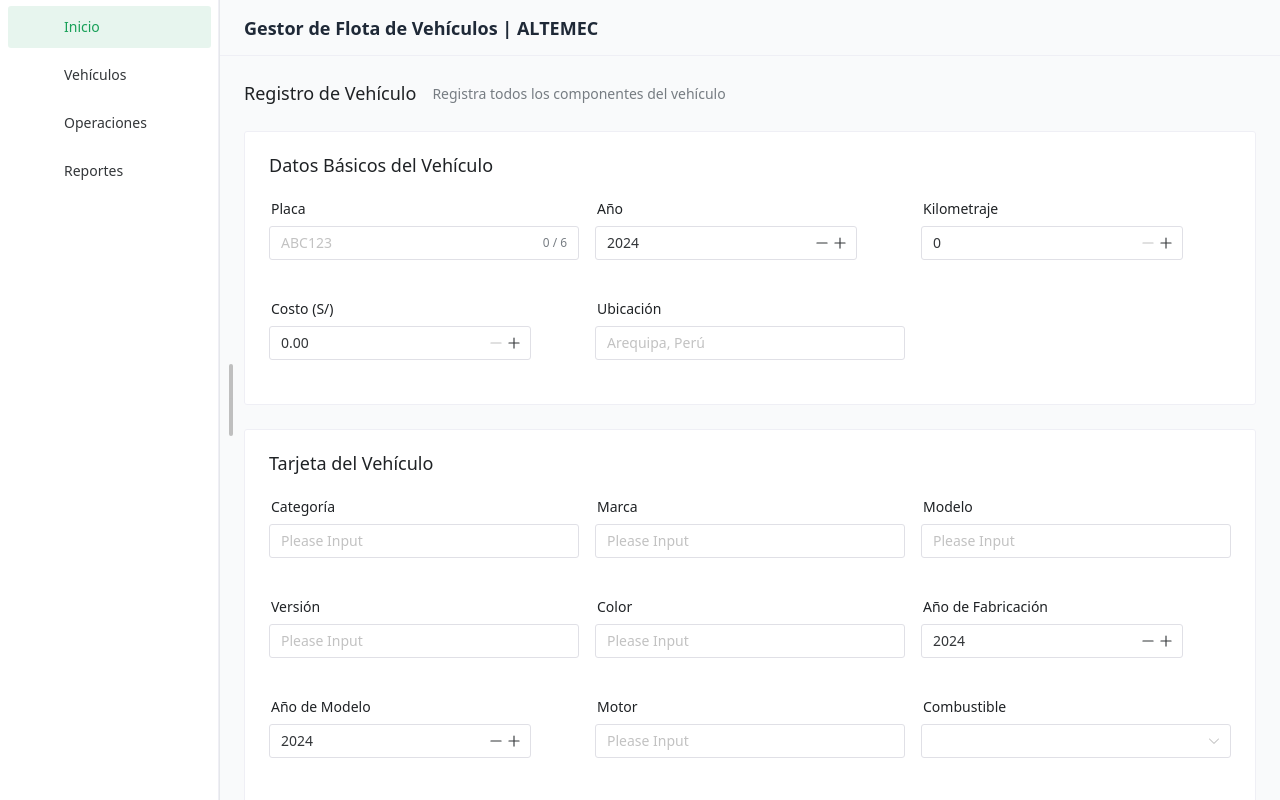
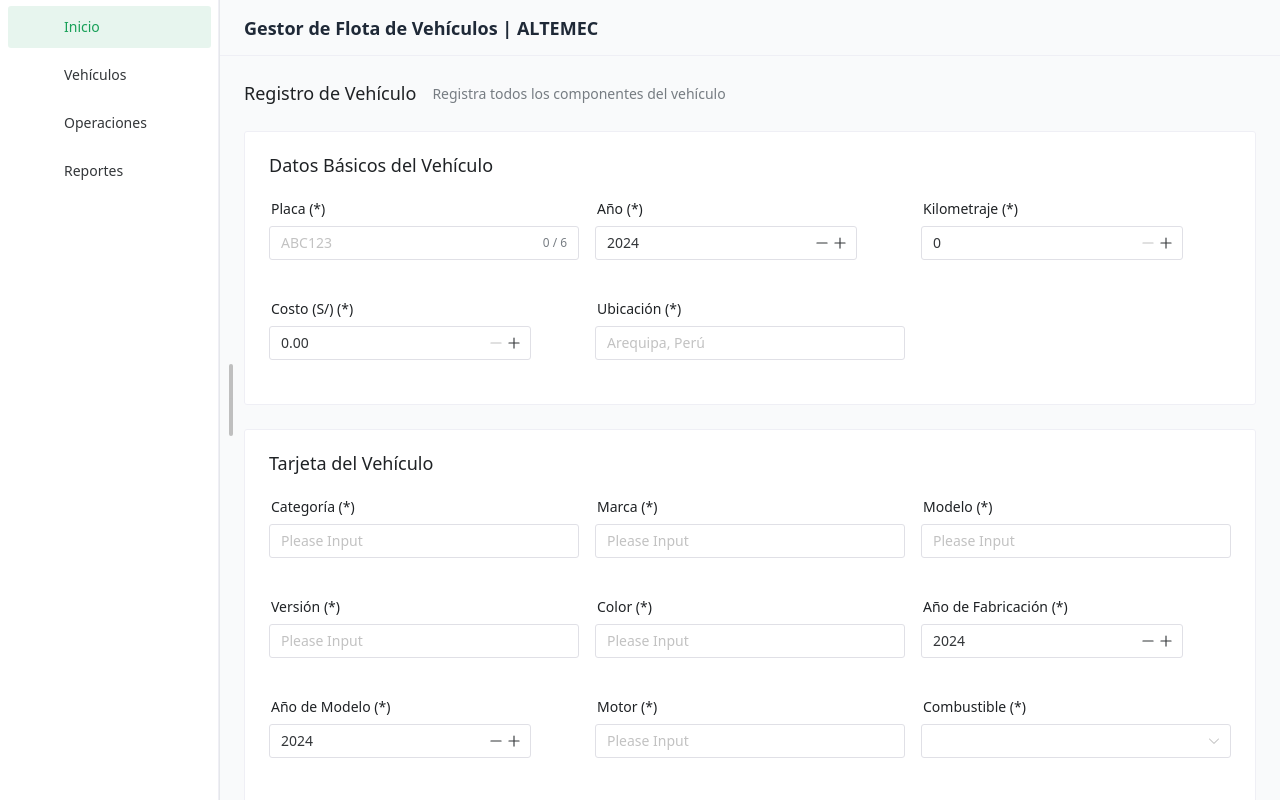
Before and after one commit to matzSoncco/gestor, a Vue app in the folder frontend/: page /vehiculo/new in a window 1280 px wide. Built offline with nearby package versions, Linux system fonts and the light colour scheme; some icons are missing.

Commit message:
Señala como obligatorios campos de los formularios

```diff
--- a/frontend/src/components/operaciones/FormularioIngreso.vue
+++ b/frontend/src/components/operaciones/FormularioIngreso.vue
@@ -12,7 +12,7 @@
       <!-- Información básica -->
       <n-card title="Información del Documento" class="shadow-sm">
         <div class="grid grid-cols-1 md:grid-cols-2 gap-4">
-          <n-form-item label="N° de Factura o Documento">
+          <n-form-item label="N° de Factura o Documento (*)">
             <n-input
               v-model:value="formData.numero_documento"
               placeholder="Ingrese número de documento"
@@ -20,7 +20,7 @@
             />
           </n-form-item>
 
-          <n-form-item label="RUC del Proveedor">
+          <n-form-item label="RUC del Proveedor (*)">
             <n-input
               v-model:value="formData.ruc_proveedor"
               placeholder="Ingrese RUC (11 dígitos)"
@@ -30,7 +30,7 @@
           </n-form-item>
         </div>
 
-        <n-form-item label="Nombre del Proveedor">
+        <n-form-item label="Nombre del Proveedor (*)">
           <n-input
             v-model:value="formData.nombre_proveedor"
             placeholder="Aquí se mostrará el nombre del proveedor"
@@ -43,7 +43,7 @@
       <!-- Información de la operación -->
       <n-card title="Detalles de la Operación" class="shadow-sm">
         <div class="grid grid-cols-1 md:grid-cols-2 gap-4">
-          <n-form-item label="Tipo de Operación">
+          <n-form-item label="Tipo de Operación (*)">
             <n-select
               v-model:value="formData.tipo_operacion"
               placeholder="Seleccione un tipo"
@@ -55,7 +55,7 @@
             />
           </n-form-item>
 
-          <n-form-item label="Fecha">
+          <n-form-item label="Fecha (*)">
             <n-date-picker
               v-model:formatted-value="formData.fecha"
               type="date"
@@ -103,7 +103,7 @@
                 </div>
 
                 <div class="grid grid-cols-1 md:grid-cols-2 lg:grid-cols-4 gap-4">
-                  <n-form-item label="Cantidad (Galones)">
+                  <n-form-item label="Cantidad (Galones) (*)">
                     <n-input-number
                       v-model:value="comb.cantidad_galones"
                       placeholder="0.00"
@@ -114,7 +114,7 @@
                     />
                   </n-form-item>
 
-                  <n-form-item label="Costo por Galón (S/)">
+                  <n-form-item label="Costo por Galón (S/) (*)">
                     <n-input-number
                       v-model:value="comb.costo_por_galon"
                       placeholder="0.00"
@@ -125,7 +125,7 @@
                     />
                   </n-form-item>
 
-                  <n-form-item label="Subtotal (S/)">
+                  <n-form-item label="Subtotal (S/) (*)">
                     <n-input
                       :value="comb.subtotal?.toFixed(2) || '0.00'"
                       readonly
@@ -133,7 +133,7 @@
                     />
                   </n-form-item>
 
-                  <n-form-item label="Vehículo">
+                  <n-form-item label="Vehículo (*)">
                     <n-select
                       v-model:value="comb.placa_vehiculo"
                       placeholder="Seleccione vehículo"
@@ -208,7 +208,7 @@
                 </div>
 
                 <div class="grid grid-cols-1 md:grid-cols-2 lg:grid-cols-4 gap-4">
-                  <n-form-item label="Item/Servicio" class="relative">
+                  <n-form-item label="Item/Servicio (*)" class="relative">
                     <n-input
                       v-model:value="mant.descripcion_item"
                       placeholder="Escriba o seleccione item"
@@ -232,7 +232,7 @@
                     </div>
                   </n-form-item>
 
-                  <n-form-item label="Cantidad">
+                  <n-form-item label="Cantidad (*)">
                     <n-input-number
                       v-model:value="mant.cantidad"
                       placeholder="1"
@@ -241,7 +241,7 @@
                     />
                   </n-form-item>
 
-                  <n-form-item label="Costo Unit. (S/)">
+                  <n-form-item label="Costo Unit. (S/) (*)">
                     <n-input-number
                       v-model:value="mant.costo_unitario"
                       placeholder="0.00"
@@ -252,7 +252,7 @@
                     />
                   </n-form-item>
 
-                  <n-form-item label="Subtotal (S/)">
+                  <n-form-item label="Subtotal (S/) (*)">
                     <n-input
                       :value="mant.subtotal?.toFixed(2) || '0.00'"
                       readonly
@@ -261,7 +261,7 @@
                   </n-form-item>
                 </div>
 
-                <n-form-item label="Vehículo">
+                <n-form-item label="Vehículo (*)">
                   <n-select
                     v-model:value="mant.placa_vehiculo"
                     placeholder="Seleccione vehículo"
@@ -334,7 +334,7 @@
                 </div>
 
                 <div class="grid grid-cols-1 md:grid-cols-2 gap-4">
-                  <n-form-item label="Descripción del Servicio">
+                  <n-form-item label="Descripción del Servicio (*)">
                     <n-input
                       v-model:value="serv.descripcion_item"
                       placeholder="Especifique el servicio"
@@ -342,7 +342,7 @@
                     />
                   </n-form-item>
 
-                  <n-form-item label="Costo (S/)">
+                  <n-form-item label="Costo (S/) (*)">
                     <n-input-number
                       v-model:value="serv.costo_servicio"
                       placeholder="0.00"
@@ -354,7 +354,7 @@
                   </n-form-item>
                 </div>
 
-                <n-form-item label="Vehículo">
+                <n-form-item label="Vehículo (*)">
                   <n-select
                     v-model:value="serv.placa_vehiculo"
                     placeholder="Seleccione vehículo"
@@ -395,7 +395,7 @@
 
           <!-- Descripción adicional -->
           <n-card title="Información Adicional" class="shadow-sm">
-            <n-form-item label="Descripción Adicional (Opcional)">
+            <n-form-item label="Descripción Adicional">
               <n-input
                 v-model:value="formData.descripcion"
                 type="textarea"
--- a/frontend/src/components/vehiculos/FormularioVehiculo.vue
+++ b/frontend/src/components/vehiculos/FormularioVehiculo.vue
@@ -8,7 +8,7 @@
       <!-- Sección: Datos Básicos -->
       <n-card title="Datos Básicos del Vehículo" class="shadow-ms">
         <div class="grid grid-cols-1 md:grid-cols-2 lg:grid-cols-3 gap-4">
-          <n-form-item label="Placa">
+          <n-form-item label="Placa (*)">
             <n-input
               v-model:value="formData.placa"
               placeholder="ABC123"
@@ -17,16 +17,16 @@
               @input="formData.placa = formData.placa.toUpperCase().replace(/[^A-Z0-9]/g, '')"
             />
           </n-form-item>
-            <n-form-item label="Año">
+            <n-form-item label="Año (*)">
               <n-input-number v-model:value="formData.anio" :min="1900" :max="2100" placeholder="2020" />
             </n-form-item>
-            <n-form-item label="Kilometraje">
+            <n-form-item label="Kilometraje (*)">
               <n-input-number v-model:value="formData.kilometraje" :min="0" step="0.1" placeholder="0.0" />
             </n-form-item>
-            <n-form-item label="Costo (S/)">
+            <n-form-item label="Costo (S/) (*)">
               <n-input-number v-model:value="formData.costo" :min="0" :precision="2" placeholder="25000.00" />
             </n-form-item>
-            <n-form-item label="Ubicación">
+            <n-form-item label="Ubicación (*)">
               <n-input v-model:value="formData.ubicacion" placeholder="Arequipa, Perú" />
             </n-form-item>
           </div>
@@ -35,31 +35,31 @@
       <!-- Sección: Tarjeta del Vehículo -->
       <n-card title="Tarjeta del Vehículo" class="shadow-ms">
         <div class="grid grid-cols-1 md:grid-cols-2 lg:grid-cols-3 gap-4">
-          <n-form-item label="Categoría">
+          <n-form-item label="Categoría (*)">
             <n-input v-model:value="formData.categoria" />
           </n-form-item>
-          <n-form-item label="Marca">
+          <n-form-item label="Marca (*)">
             <n-input v-model:value="formData.marca" />
           </n-form-item>
-          <n-form-item label="Modelo">
+          <n-form-item label="Modelo (*)">
             <n-input v-model:value="formData.modelo" />
           </n-form-item>
-          <n-form-item label="Versión">
+          <n-form-item label="Versión (*)">
             <n-input v-model:value="formData.version" />
           </n-form-item>
-          <n-form-item label="Color">
+          <n-form-item label="Color (*)">
             <n-input v-model:value="formData.color" />
           </n-form-item>
-          <n-form-item label="Año de Fabricación">
+          <n-form-item label="Año de Fabricación (*)">
             <n-input-number v-model:value="formData.anio_fabricacion" :min="1900" :max="2100" />
           </n-form-item>
-          <n-form-item label="Año de Modelo">
+          <n-form-item label="Año de Modelo (*)">
             <n-input-number v-model:value="formData.anio_modelo" :min="1900" :max="2100" />
           </n-form-item>
-          <n-form-item label="Motor">
+          <n-form-item label="Motor (*)">
             <n-input v-model:value="formData.motor" />
           </n-form-item>
-          <n-form-item label="Combustible">
+          <n-form-item label="Combustible (*)">
             <n-select
               v-model:value="formData.combustible"
               :options="[
@@ -70,10 +70,10 @@
               placeholder="Seleccione tipo"
             />
           </n-form-item>
-          <n-form-item label="Forma Rodante">
+          <n-form-item label="Forma Rodante (*)">
             <n-input v-model:value="formData.forma_rodante" />
           </n-form-item>
-          <n-form-item label="VIN">
+          <n-form-item label="VIN (*)">
             <n-input
               v-model:value="formData.vin"
               placeholder="17 caracteres (sin I, O, Q)"
@@ -82,44 +82,44 @@
               @input="formData.vin = formData.vin.toUpperCase().replace(/[^A-HJ-NPR-Z0-9]/g, '')"
             />
           </n-form-item>
-          <n-form-item label="Serie de Chasis">
+          <n-form-item label="Serie de Chasis (*)">
             <n-input v-model:value="formData.serie_chasis" />
           </n-form-item>
 
-          <n-form-item label="Ejes">
+          <n-form-item label="Ejes (*)">
             <n-input-number v-model:value="formData.ejes" :min="0" />
           </n-form-item>
-          <n-form-item label="Ruedas">
+          <n-form-item label="Ruedas (*)">
             <n-input-number v-model:value="formData.ruedas" :min="0" />
           </n-form-item>
-          <n-form-item label="Pasajeros">
+          <n-form-item label="Pasajeros (*)">
             <n-input-number v-model:value="formData.pasajeros" :min="0" />
           </n-form-item>
-          <n-form-item label="Carrocería">
+          <n-form-item label="Carrocería (*)">
             <n-input v-model:value="formData.carroceria" />
           </n-form-item>
-          <n-form-item label="Peso Neto (kg)">
+          <n-form-item label="Peso Neto (kg) (*)">
             <n-input-number v-model:value="formData.peso_neto" :min="0" :precision="3" />
           </n-form-item>
-          <n-form-item label="Peso Bruto (kg)">
+          <n-form-item label="Peso Bruto (kg) (*)">
             <n-input-number v-model:value="formData.peso_bruto" :min="0" :precision="3" />
           </n-form-item>
-          <n-form-item label="Carga Útil (kg)">
+          <n-form-item label="Carga Útil (kg) (*)">
             <n-input-number v-model:value="formData.carga_util" :min="0" :precision="3" />
           </n-form-item>
-          <n-form-item label="Cilindrada (cc)">
+          <n-form-item label="Cilindrada (cc) (*)">
             <n-input-number v-model:value="formData.cilindrada" :min="0" :precision="3" />
           </n-form-item>
-          <n-form-item label="Cilindros">
+          <n-form-item label="Cilindros (*)">
             <n-input-number v-model:value="formData.cilindros" :min="0" />
           </n-form-item>
-          <n-form-item label="Altura (m)">
+          <n-form-item label="Altura (m) (*)">
             <n-input-number v-model:value="formData.altura" :min="0" :precision="3" />
           </n-form-item>
-          <n-form-item label="Ancho (m)">
+          <n-form-item label="Ancho (m) (*)">
             <n-input-number v-model:value="formData.ancho" :min="0" :precision="3" />
           </n-form-item>
-          <n-form-item label="Longitud (m)">
+          <n-form-item label="Longitud (m) (*)">
             <n-input-number v-model:value="formData.longitud" :min="0" :precision="3" />
           </n-form-item>
         </div>
```
